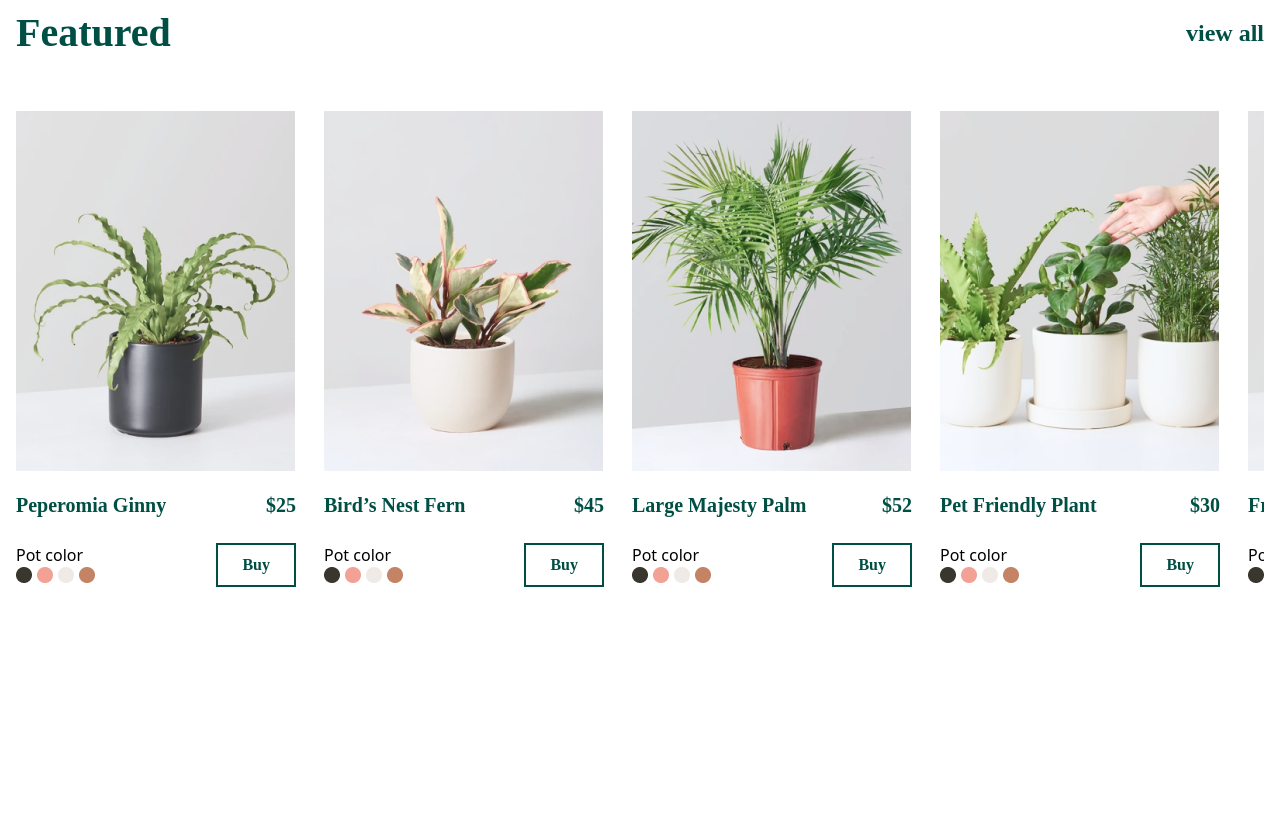
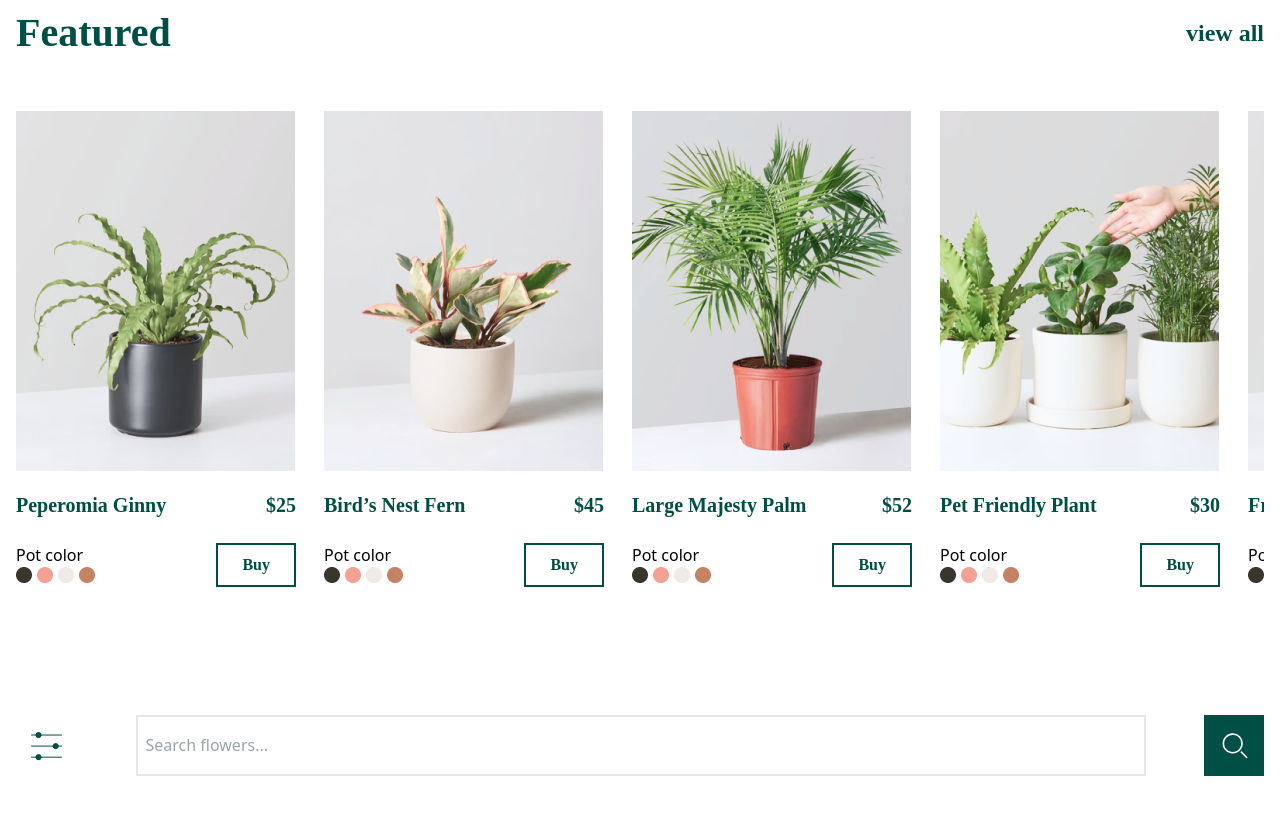
Before and after one commit to ibrohim-abdurahimov/lesson21, a plain HTML site: page index.html in a window 1280 px wide. Shown: the part 850-1664 px from the top of the page. Before the commit the page ends 1469 px from the top, so only its background shows below. Drawn offline with nearby package versions, Linux system fonts and the light colour scheme; a web font is replaced by a local one.

Commit message:
new section

```diff
--- a/index.html
+++ b/index.html
@@ -200,6 +200,21 @@
                 </div>
             </div>
         </section>
+        <section class="mt-24 mb-24">
+            <div class="container mx-auto px-4">
+                <div class="flex justify-between gap-4">
+                    <div class="py-2 px-2 max-h-16 flex items-center">
+                        <img class="w-full m-auto max-[44px]:" src="./assets/img/Group 36.svg" alt="">
+                    </div>
+                    <div class="w-[1010px] max-h-16 border-2 px-2 flex items-center">
+                        <input class=" w-full outline-none" type="search" placeholder="Search flowers...">
+                    </div>
+                    <div class="bg-[#004F44] px-4 py-4 max-h-16">
+                        <img class="w-full" src="./assets/img/clarity_search-line (1).svg" alt="">
+                    </div>
+                </div>
+            </div>
+        </section>
     </main>
 </body>
 </html>
```
Also changed, not shown: assets/img/Group 36.svg (added), assets/img/clarity_search-line (1).svg (added).
